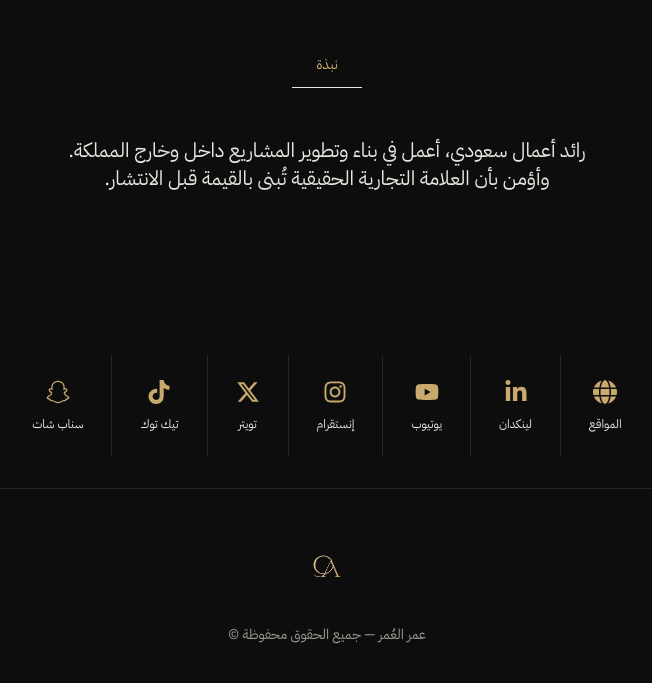
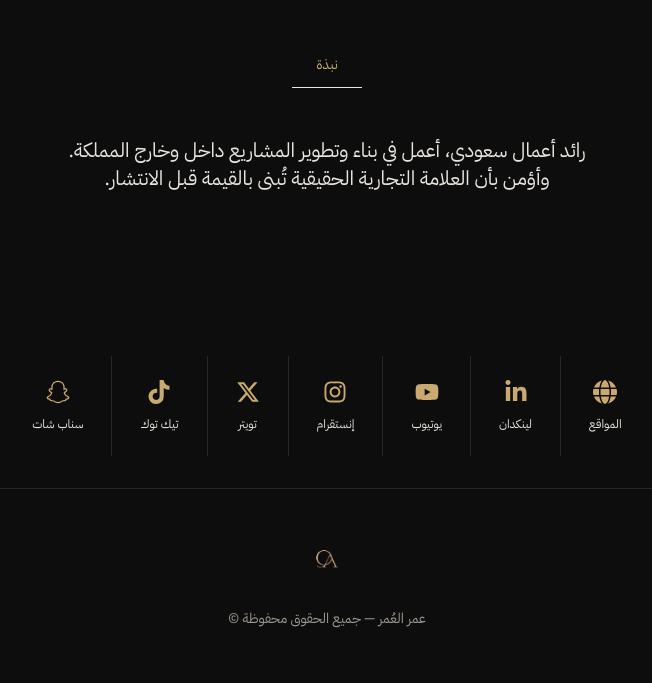
Before and after one commit to anwer1919/omer, a Next.js app: page / in a window 1280 px wide. Shown: the part 1366-2049 px from the top of the page, without its empty margins (313-965 px from the left). Built offline with nearby package versions, Linux system fonts and the light colour scheme.

Commit message:
Reduce logo height in Footer component

```diff
--- a/components/Footer.tsx
+++ b/components/Footer.tsx
@@ -1,7 +1,7 @@
 export default function Footer() {
   return (
     <footer className="py-10 text-center border-t border-[var(--divider)]">
-     <img src="/logo.png" alt="عمر العُمر" className="h-20 w-auto object-contain mx-auto mb-4 mix-blend-screen" />
+      <img src="/logo.png" alt="عمر العُمر" className="h-16 w-auto object-contain mx-auto mb-4 mix-blend-screen" />
       <p className="text-sm text-[var(--muted)]">عمر العُمر — جميع الحقوق محفوظة ©</p>
     </footer>
   );
```
